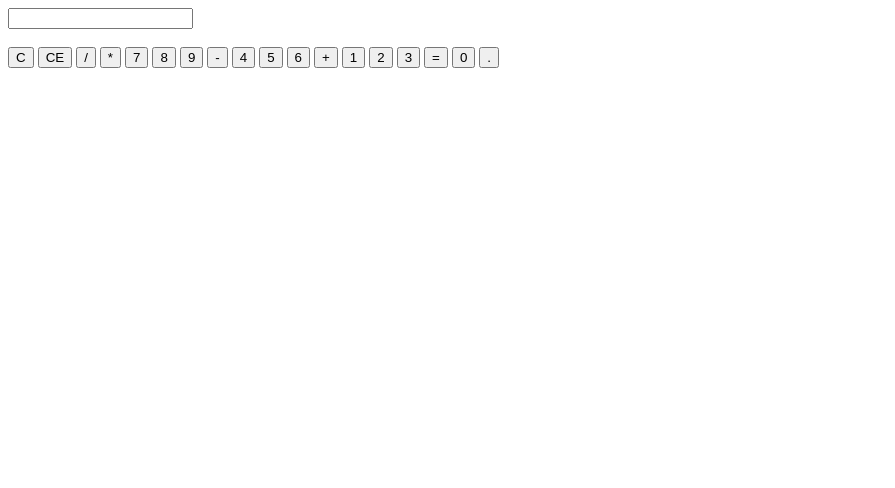
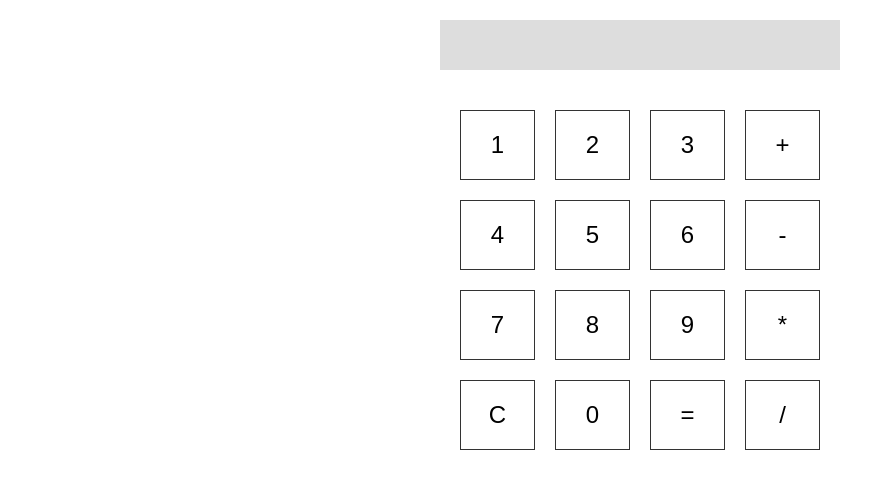
Before and after one commit to Omarbousfer/Calculator, a plain HTML site: page index.html in a window 1280 px wide. Shown: the whole page, without its empty margins (0-895 px from the left). Drawn offline with Linux system fonts and the light colour scheme.

Commit message:
corrected some things :)

```diff
--- a/index.html
+++ b/index.html
@@ -8,29 +8,27 @@
     <link rel="stylesheet" href="styles.css">
 </head>
 <body>
-    <div id="calculator">
-        <input type="text" id="display">
-        <br>
-        <br>
-        <button id="clear">C</button>
-        <button id="backspace">CE</button>
-        <button id="divide">/</button>
-        <button id="multiply">*</button>
-        <button id="seven">7</button>
-        <button id="eight">8</button>
-        <button id="nine">9</button>
-        <button id="subtract">-</button>
-        <button id="four">4</button>
-        <button id="five">5</button>
-        <button id="six">6</button>
-        <button id="add">+</button>
-        <button id="one">1</button>
-        <button id="two">2</button>
-        <button id="three">3</button>
-        <button id="equals">=</button>
-        <button id="zero">0</button>
-        <button id="decimal">.</button>
-    </div>
+    <div class="calculator">
+        <div class="display"></div>
+        <div class="buttons">
+          <button class="number">1</button>
+          <button class="number">2</button>
+          <button class="number">3</button>
+          <button class="operator">+</button>
+          <button class="number">4</button>
+          <button class="number">5</button>
+          <button class="number">6</button>
+          <button class="operator">-</button>
+          <button class="number">7</button>
+          <button class="number">8</button>
+          <button class="number">9</button>
+          <button class="operator">*</button>
+          <button class="clear">C</button>
+          <button class="number">0</button>
+          <button class="equals">=</button>
+          <button class="operator">/</button>
+        </div>
+      </div>
     <script src="index.js"></script>
 </body>
 </html>
--- a/index.js
+++ b/index.js
@@ -0,0 +1,15 @@
+const display = document.querySelector('.display');
+const buttons = document.querySelectorAll('button');
+
+buttons.forEach(button => {
+  button.addEventListener('click', () => {
+    const buttonValue = button.innerHTML;
+    if (buttonValue === 'C') {
+      display.innerHTML = '';
+    } else if (buttonValue === '=') {
+      display.innerHTML = eval(display.innerHTML);
+    } else {
+      display.innerHTML += buttonValue;
+    }
+  });
+});
--- a/styles.css
+++ b/styles.css
@@ -0,0 +1,33 @@
+* {
+    box-sizing: border-box;
+    padding: 0;
+    margin: 0;
+}
+
+.calculator {
+    width: 400px;
+    margin: 0 auto;
+    text-align: center;
+  }
+
+  .display {
+    height: 50px;
+    font-size: 36px;
+    background-color: #ddd;
+    margin: 20px 0;
+    padding: 10px;
+  }
+
+  .buttons {
+    display: grid;
+    grid-template-columns: repeat(4, 1fr);
+    grid-gap: 20px;
+    padding: 20px;
+  }
+
+  button {
+    background-color: #fff;
+    border: 1px solid #333;
+    padding: 20px;
+    font-size: 24px;
+  }
```
